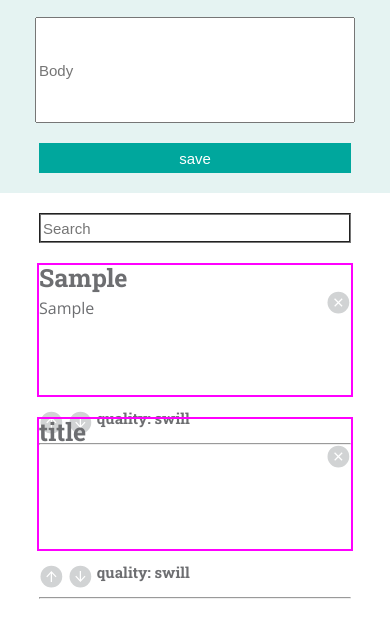
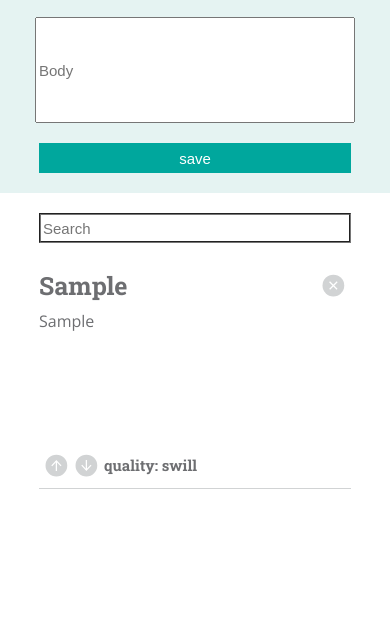
Before and after one commit to AKewlBreeze/IdeaBox2.0, a plain HTML site: page index.html in a window 390 px wide. Both pictures are taken after typing "Sample", "Sample" into the empty fields and a click on the input "save". Shown: the part 114-752 px from the top of the page. Drawn offline with nearby package versions, Linux system fonts and the light colour scheme.

Commit message:
Add responsive card Vertical height needs adjusting for long cards

```diff
--- a/CSS/styles.css
+++ b/CSS/styles.css
@@ -48,6 +48,7 @@ input {
   font-size: 15px;
   margin: 10px;
   max-width: 330px;
+  /*align-items: flex-start;*/
 }
 
 .idea-body {
@@ -87,42 +88,26 @@ input {
   display: flex;
   flex-direction: column;
   flex-wrap: wrap;
-  justify-content: flex-start;
-  align-content: center;
-  align-items: center;
 }
 
 .idea-render {
   font-family: "Roboto Slab", serif;
   color: #6D6E71;
-  height: 160px;
   width: 80vw;
   max-width: 330px;
-  max-height: 130px;
-  margin: 10px;
-  border: 2px solid magenta;
+  height: 220px;
+  position: relative;
+  margin: 15px 0px;
+  border-bottom: 1px solid #D1D3D4;
 }
 
 .title-render {
+  position: absolute;
   font-size: 25px;
-  /*display: inline;*/
-  width: 90%;
-  vertical-align: bottom;
-}
-
-.editable-body {
-  font-family: "Open Sans", sans-serif;
-  /*display: block;*/
-  align-content: flex-start;
-  height: 100px;
-  width: 100px;
-  max-width: 330vw;
-  margin: 10px 0px;
-  /*border: dashed black 1px;*/
+  top: 5px;
 }
 
 .button {
-  vertical-align: top;
   height: 25px;
   width: 25px;
   background-color: transparent;
@@ -130,11 +115,19 @@ input {
   border: none;
 }
 
+.editable-body {
+  font-family: "Open Sans", sans-serif;
+  position: absolute;
+  top: 45px;
+}
+
+
 .delete {
   background-image: url(../Images/delete.svg);
   background-repeat: no-repeat;
-  vertical-align: bottom;
-  float: right;
+  position: absolute;
+  top: 5px;
+  right: 5px;
 }
 
 .delete:hover {
@@ -143,6 +136,9 @@ input {
 
 .upvote {
   background-image:url(../Images/upvote.svg);
+  position: absolute;
+  left: 5px;
+  bottom: 10px;
 }
 
 .upvote:hover {
@@ -151,10 +147,20 @@ input {
 
 .downvote {
   background-image:url(../Images/downvote.svg);
+  position: absolute;
+  left: 35px;
+  bottom: 10px;
 }
 
 .downvote:hover {
   background-image:url(../Images/downvote-hover.svg);
+}
+
+.quality-text {
+  position: absolute;
+  left: 65px;
+  bottom: 15px;
+  width: 50vw;
 }
 
 
--- a/index.html
+++ b/index.html
@@ -18,19 +18,14 @@
       <input type="search" placeholder="Search" class="search-input">
       <section class = "idea-section">
         <!-- CARD START -->
-        <div class ="idea-render">
-          <div class = "title-content">
+        <!-- <div class ="idea-render">
           <h2 class ="title-render" contenteditable="true">title</h2>
           <button class="button delete">delete</button>
           <p class = "editable-body" contenteditable="true" ></p>
-            <p>
           <button class = "button upvote"></button>
           <button class = "button downvote"></button>
           <span class="quality-text">quality: swill</span>
-            </p>
-            <hr>
-          </div>
-        </div>
+        </div> -->
         <!-- CARD END -->
       </section>
     </article>
--- a/script.js
+++ b/script.js
@@ -8,20 +8,14 @@ $('.save-button').click(function(event) {
   clearIdeaInputs();
   });
 
-
 function displayIdea ($ideaTitle, $ideaBody) {
-  $('.idea-section').prepend(`  <div class ="idea-render">
-  <div class = "title-content">
+  $('.idea-section').prepend(`<div class ="idea-render">
     <h2 class ="title-render" contenteditable="true">${$ideaTitle}</h2>
     <button class="button delete">delete</button>
     <p class = "editable-body" contenteditable="true" >${$ideaBody}</p>
-  <p>
     <button class = "button upvote"></button>
     <button class = "button downvote"></button>
     <span class="quality-text">quality: swill</span>
-  </p>
-  <hr>
-  </div>
   </div>`);
 }
 
```
Lines whose indentation alone changed are shown as unchanged.
